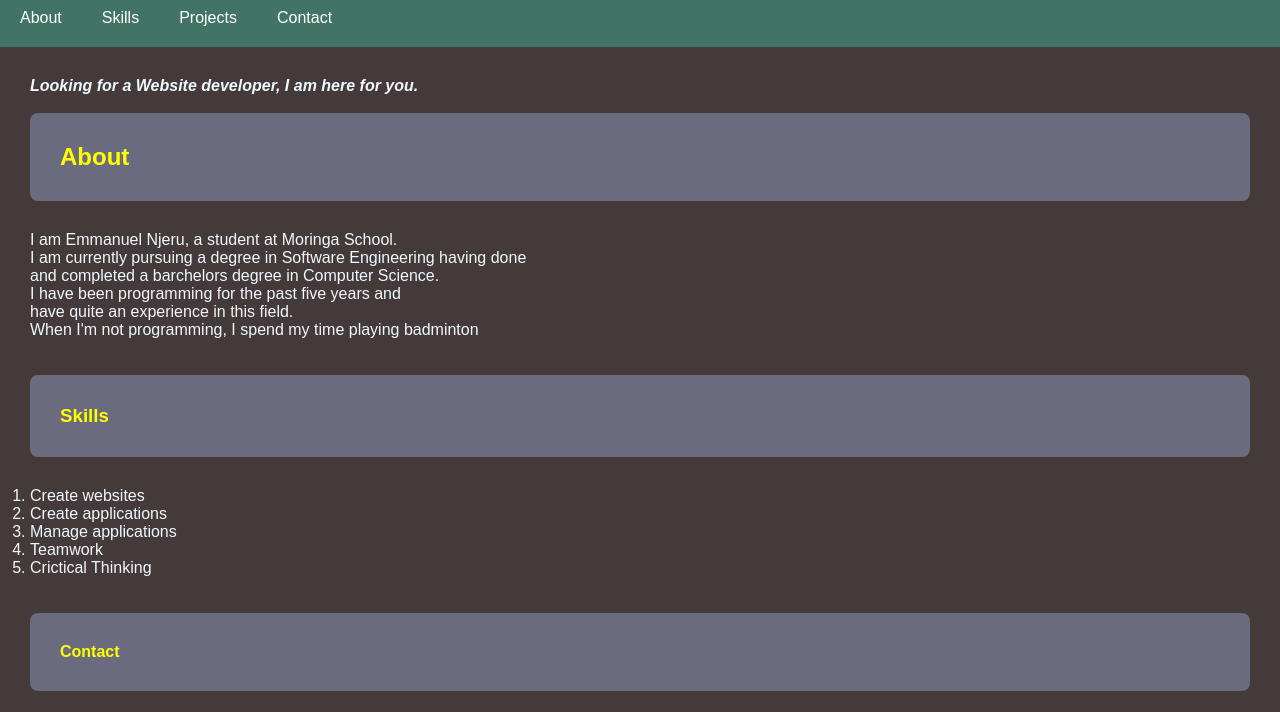
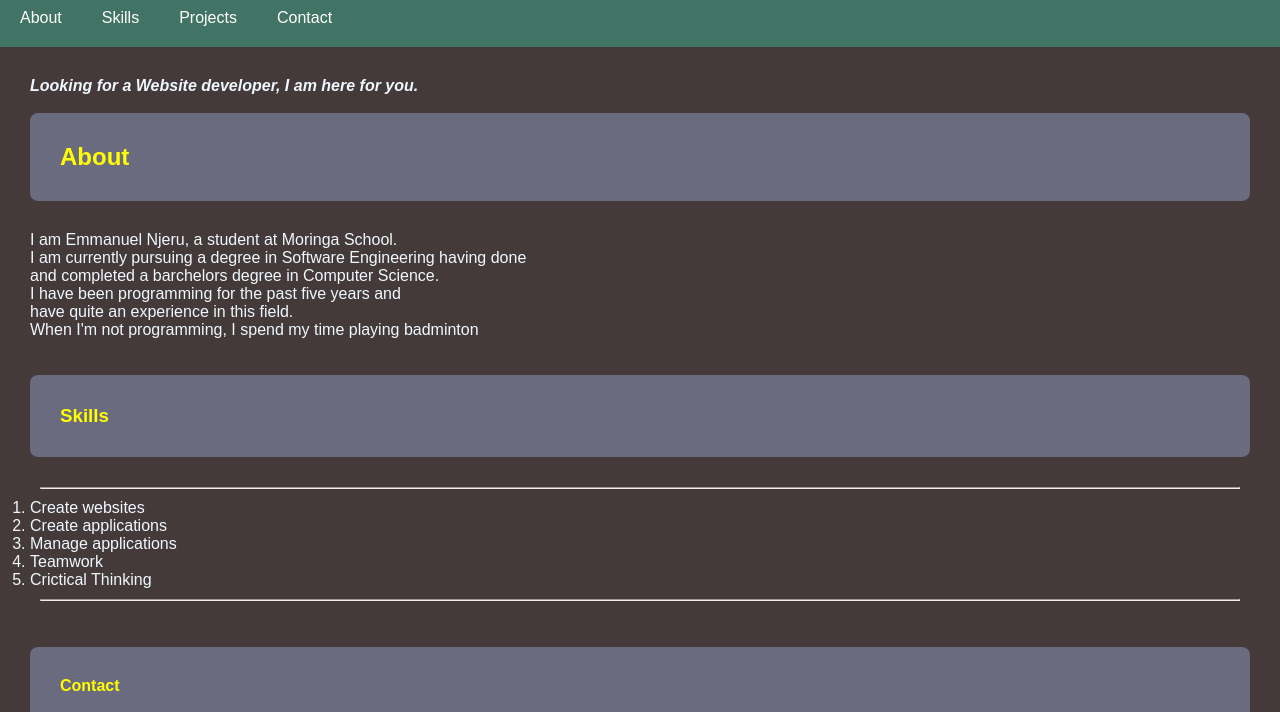
Before and after one commit to Njeru575/Extracoding-Portfolio, a plain HTML site: page index.html in a window 1280 px wide. Shown: the part 88-800 px from the top of the page. Drawn offline with Linux system fonts and the light colour scheme.

Commit message:
added hr

```diff
--- a/index.html
+++ b/index.html
@@ -27,11 +27,13 @@
 <p>When I'm not programming, I spend my time playing badminton</p><br><br>
 <h3><b>Skills</b></h3>
 <ol>
+    <hr />
 <li>Create websites</li>
 <li>Create applications</li>
 <li>Manage applications</li>
 <li>Teamwork</li>
 <li>Crictical Thinking</li>
+<hr />
 </ol> <br><br>
 <h4><b>Contact</b></h4>
 <p>Name</p>
--- a/style.css
+++ b/style.css
@@ -17,6 +17,10 @@
     font-size: 2em;
     padding: 10px;
     text-align: center;
+    }
+
+    hr {
+        margin: 10px;
     }
     nav ul{
     list-style: none;
```
